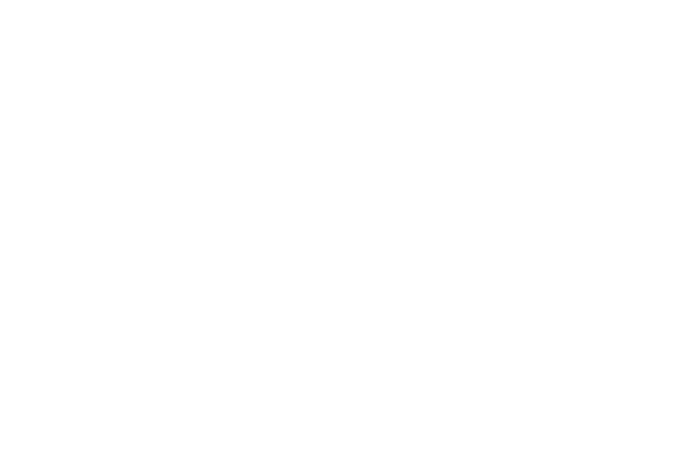
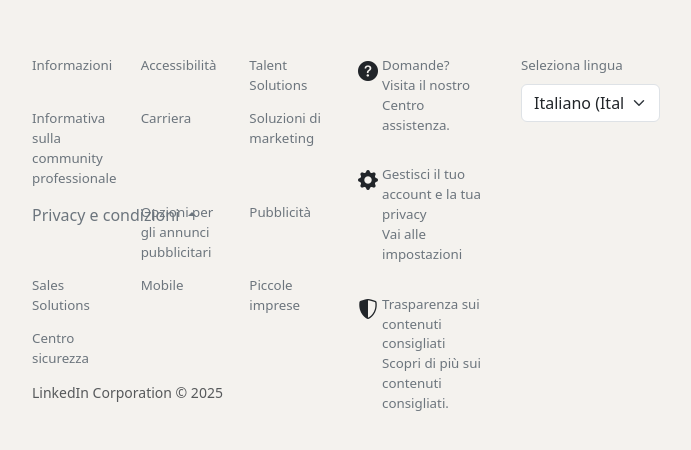
Before and after one commit to Sergio-dev01/BW3_Linkedin, a React (Vite) app: page / in a window 1280 px wide. Shown: the part 244-694 px from the top of the page, without its empty margins (294-985 px from the left). Built offline with nearby package versions, Linux system fonts and the light colour scheme.

Commit message:
first commit

```diff
--- a/src/App.css
+++ b/src/App.css
@@ -0,0 +1,19 @@
+#footer-item {
+  border: 0;
+  background-color: transparent;
+  font-size: smaller;
+  font-weight: 500;
+  color: #6c757d;
+  margin-bottom: 1em;
+}
+#dropdown-basic-button {
+  background-color: transparent;
+  border: 0;
+  color: #6c757d;
+  padding: 0;
+}
+
+body {
+  background-color: #f4f2ee;
+  margin-top: 300px;
+}
--- a/src/App.jsx
+++ b/src/App.jsx
@@ -1,7 +1,12 @@
 import "./App.css";
+import Footer from "./components/Footer";
 
 function App() {
-  return <></>;
+  return (
+    <>
+      <Footer />
+    </>
+  );
 }
 
 export default App;
--- /dev/null
+++ b/src/components/Footer.jsx
@@ -0,0 +1,132 @@
+import "bootstrap/dist/css/bootstrap.min.css";
+import "bootstrap-icons/font/bootstrap-icons.css";
+import { Dropdown, Row, Col, DropdownButton, Form } from "react-bootstrap";
+import ListGroup from "react-bootstrap/ListGroup";
+
+const Footer = () => {
+  return (
+    <Row className="justify-content-center">
+      <Col xs={3}>
+        <Row>
+          <Col xs={4}>
+            <ListGroup.Item id="footer-item">Informazioni</ListGroup.Item>
+          </Col>
+          <Col xs={4}>
+            <ListGroup.Item id="footer-item">Accessibilità</ListGroup.Item>
+          </Col>
+          <Col xs={4}>
+            <ListGroup.Item id="footer-item">Talent Solutions</ListGroup.Item>
+          </Col>
+        </Row>
+        <Row>
+          <Col xs={4}>
+            <ListGroup.Item id="footer-item">Informativa sulla community professionale</ListGroup.Item>
+          </Col>
+          <Col xs={4}>
+            <ListGroup.Item id="footer-item">Carriera</ListGroup.Item>
+          </Col>
+          <Col xs={4}>
+            <ListGroup.Item id="footer-item">Soluzioni di marketing</ListGroup.Item>
+          </Col>
+        </Row>
+        <Row>
+          <Col xs={4}>
+            <ListGroup.Item id="footer-item">
+              <DropdownButton drop="up" id="dropdown-basic-button" title="Privacy e condizioni ">
+                <Dropdown.Item href="#/action-1">Action</Dropdown.Item>
+                <Dropdown.Item href="#/action-2">Another action</Dropdown.Item>
+                <Dropdown.Item href="#/action-3">Something else</Dropdown.Item>
+              </DropdownButton>
+            </ListGroup.Item>
+          </Col>
+          <Col xs={4}>
+            <ListGroup.Item id="footer-item">Opzioni per gli annunci pubblicitari</ListGroup.Item>
+          </Col>
+          <Col xs={4}>
+            <ListGroup.Item id="footer-item">Pubblicità</ListGroup.Item>
+          </Col>
+        </Row>
+        <Row>
+          <Col xs={4}>
+            <ListGroup.Item id="footer-item">Sales Solutions</ListGroup.Item>
+          </Col>
+          <Col xs={4}>
+            <ListGroup.Item id="footer-item">Mobile</ListGroup.Item>
+          </Col>
+          <Col xs={4}>
+            <ListGroup.Item id="footer-item">Piccole imprese</ListGroup.Item>
+          </Col>
+        </Row>
+        <Row>
+          <Col xs={4}>
+            <ListGroup.Item id="footer-item">Centro sicurezza</ListGroup.Item>
+          </Col>
+        </Row>
+        <p className=" text-muted small fw-light ">LinkedIn Corporation © 2025</p>
+      </Col>
+      <Col xs={3}>
+        <Row>
+          <Col xs={6}>
+            <ListGroup.Item id="footer-item">
+              <Row className="g-4">
+                <Col xs={1}>
+                  <i className="bi bi-question-circle-fill text-dark fs-5 "></i>
+                </Col>
+                <Col xs={10}>
+                  <span>Domande?</span>
+                  <p>Visita il nostro Centro assistenza.</p>
+                </Col>
+              </Row>
+            </ListGroup.Item>
+          </Col>
+          <Col xs={6}>
+            <ListGroup.Item id="footer-item">
+              <Form.Group>
+                <Form.Label>Seleziona lingua</Form.Label>
+                <Form.Select>
+                  <option>Italiano (Italiano)</option>
+                  <option>English (Inglese)</option>
+                  <option>Deutsch (Tedesco)</option>
+                  <option>Español (Spagnolo)</option>
+                  <option>Français (Francese)</option>
+                </Form.Select>
+              </Form.Group>
+            </ListGroup.Item>
+          </Col>
+        </Row>
+        <Row>
+          <Col xs={6}>
+            <ListGroup.Item id="footer-item">
+              <Row className="g-4">
+                <Col xs={1}>
+                  <i className="bi bi-gear-fill text-dark fs-5 "></i>
+                </Col>
+                <Col xs={10}>
+                  <span>Gestisci il tuo account e la tua privacy</span>
+                  <p>Vai alle impostazioni</p>
+                </Col>
+              </Row>
+            </ListGroup.Item>
+          </Col>
+        </Row>
+        <Row>
+          <Col xs={6}>
+            <ListGroup.Item id="footer-item">
+              <Row className="g-4">
+                <Col xs={1}>
+                  <i className="bi bi-shield-shaded text-dark fs-5 "></i>
+                </Col>
+                <Col xs={10}>
+                  <span>Trasparenza sui contenuti consigliati</span>
+                  <p>Scopri di più sui contenuti consigliati.</p>
+                </Col>
+              </Row>
+            </ListGroup.Item>
+          </Col>
+        </Row>
+      </Col>
+    </Row>
+  );
+};
+
+export default Footer;
```
